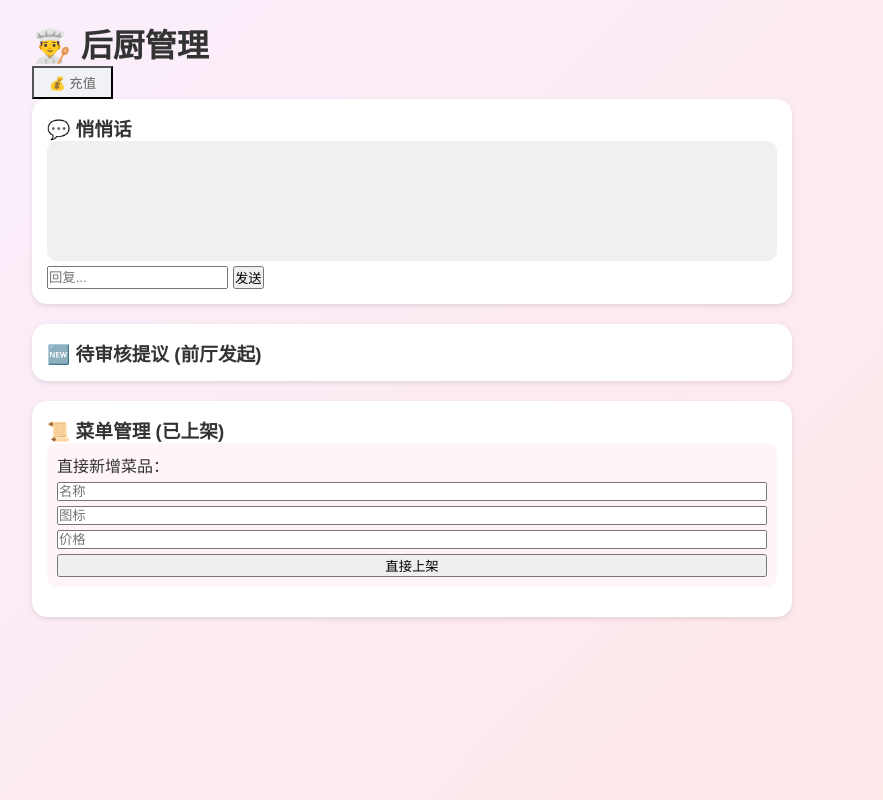
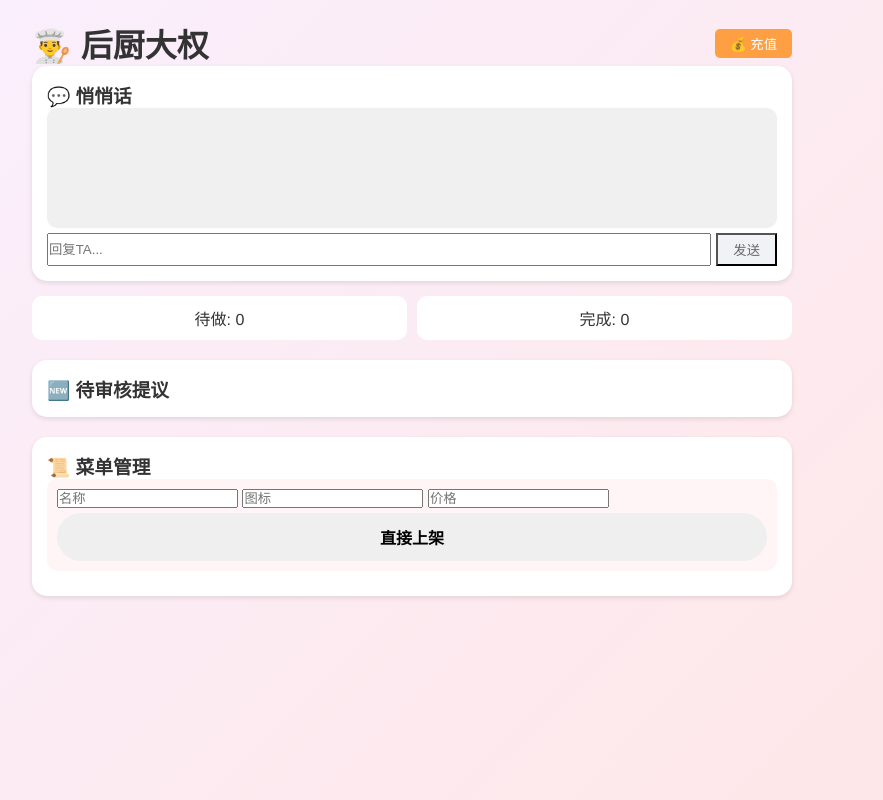
Before and after one commit to harrison907/meal, a website: page public/chef.html in a window 1280 px wide. Shown: the whole page, without its empty margins (228-1111 px from the left). Drawn offline with Linux system fonts and the light colour scheme; no server answers.

Commit message:
Update chef.html

```diff
--- a/public/chef.html
+++ b/public/chef.html
@@ -3,48 +3,55 @@
 <head>
     <meta charset="UTF-8">
     <meta name="viewport" content="width=device-width, initial-scale=1.0">
-    <title>珍珍的餐厅 - 后厨大权</title>
+    <title>珍珍的餐厅 - 后厨</title>
     <link rel="stylesheet" href="style.css">
 </head>
 <body onload="initApp()">
     <div class="container">
-        <div class="header">
-            <h1>👨‍🍳 后厨管理</h1>
-            <button class="btn-small" onclick="openRecharge()">💰 充值</button>
+        <div class="header" style="display:flex; justify-content:space-between; align-items:center;">
+            <h1>👨‍🍳 后厨大权</h1>
+            <button class="btn-small" style="background:#ff9f43; color:white; border:none; padding:5px 15px; border-radius:5px;" onclick="openRecharge()">💰 充值</button>
         </div>
 
-        <!-- 聊天区域 (略，同之前) -->
         <div class="order-card">
             <h3>💬 悄悄话</h3>
             <div id="chat-messages" style="height:120px; overflow-y:auto; background:#f0f0f0; padding:10px; border-radius:10px; margin-bottom:5px;"></div>
             <div style="display:flex; gap:5px;">
-                <input type="text" id="chat-input" placeholder="回复...">
-                <button onclick="sendMessage('chef')">发送</button>
+                <input type="text" id="chat-input" placeholder="回复TA..." style="flex:1;">
+                <button class="btn-small" onclick="sendMessage('chef')">发送</button>
             </div>
         </div>
 
-        <!-- 待做订单 (略，同之前) -->
+        <div class="stats" style="display:flex; gap:10px; margin-top:15px;">
+            <div style="flex:1; background:white; padding:10px; border-radius:10px; text-align:center;">待做: <span id="waiting-count">0</span></div>
+            <div style="flex:1; background:white; padding:10px; border-radius:10px; text-align:center;">完成: <span id="today-completed">0</span></div>
+        </div>
+
         <div id="kitchen-orders"></div>
 
-        <!-- 核心：菜品审核与管理 -->
         <div class="order-card" style="margin-top:20px;">
-            <h3>🆕 待审核提议 (前厅发起)</h3>
+            <h3>🆕 待审核提议</h3>
             <div id="pending-dishes"></div>
         </div>
 
         <div class="order-card" style="margin-top:20px;">
-            <h3>📜 菜单管理 (已上架)</h3>
-            <div style="display:grid; gap:5px; margin-bottom:15px; background:#fff5f7; padding:10px; border-radius:10px;">
-                <p>直接新增菜品：</p>
+            <h3>📜 菜单管理</h3>
+            <div style="background:#fff5f7; padding:10px; border-radius:10px; margin-bottom:10px;">
                 <input type="text" id="new-dish-name" placeholder="名称">
                 <input type="text" id="new-dish-emoji" placeholder="图标">
                 <input type="number" id="new-dish-price" placeholder="价格">
-                <button onclick="addDish('chef')">直接上架</button>
+                <button class="btn" style="width:100%; margin-top:5px;" onclick="addDish('chef')">直接上架</button>
             </div>
             <div id="manage-dish-list"></div>
         </div>
         <div id="toast" class="toast"></div>
     </div>
     <script src="script.js"></script>
+    <script>
+        function openRecharge() {
+            const amount = prompt("请输入给TA充值的金额 (￥)：");
+            if (amount) fetch('/api/wallet/recharge', { method: 'POST', headers: {'Content-Type': 'application/json'}, body: JSON.stringify({ amount: parseFloat(amount) }) }).then(() => initApp());
+        }
+    </script>
 </body>
 </html>
```
